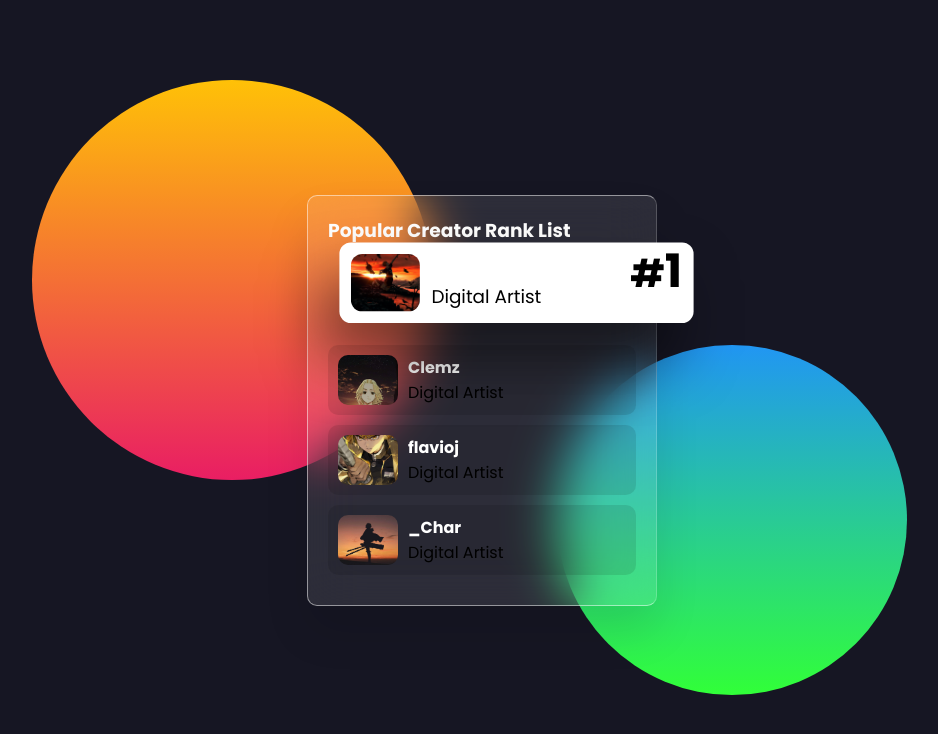
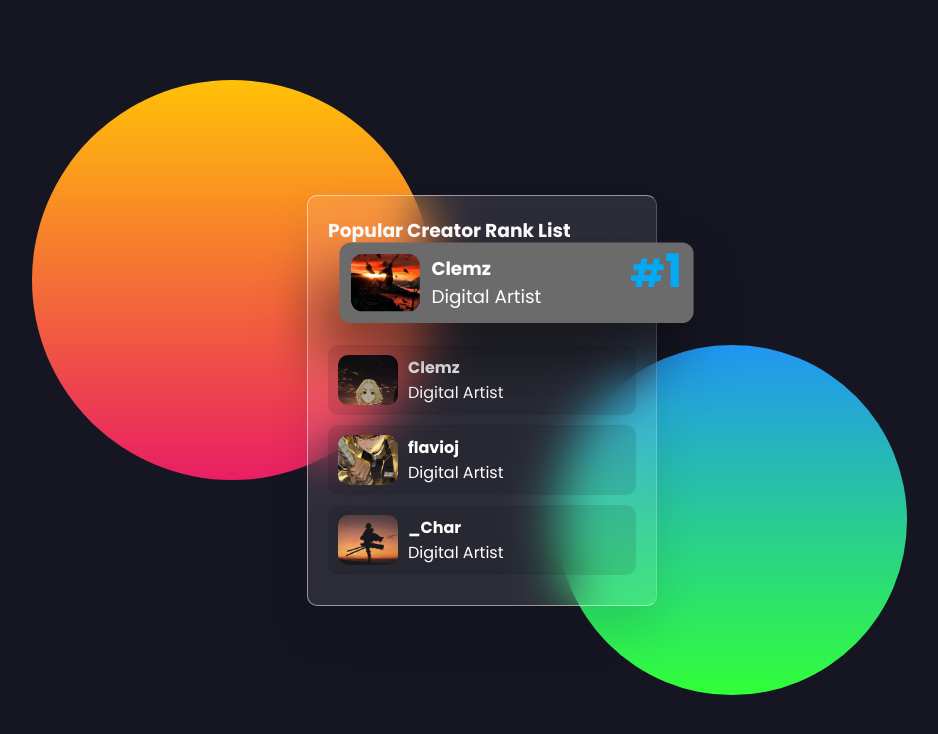
Before and after one commit to blank2017/Glassmorphism-List-Hover-Effects, a plain HTML site: page index.html in a window 1280 px wide. In both pictures the pointer is over the element 640 px from the left and 299 px from the top of the page. Shown: the whole page, without its empty margins (158-1096 px from the left). Drawn offline with Linux system fonts and the light colour scheme.

Commit message:
Update style.css

```diff
--- a/style.css
+++ b/style.css
@@ -63,7 +63,7 @@ section::after{
     overflow: hidden;
 }
 .box .list:hover{
-    background-color: #fff;
+    background-color: #6b6b6b;
     box-shadow: -15px 30px 50px rgba(0,0,0,0.5);
     transform: scale(1.15) translateX(30px) translateY(-15px);
     z-index: 1000;
@@ -100,8 +100,4 @@ section::after{
 }
 .box .list:hover .content .rank{
     right: 10px;
-    color: #000;
 }
-.box .list:hover .content .rank h4,p{
-    color: #000;
-}
```
